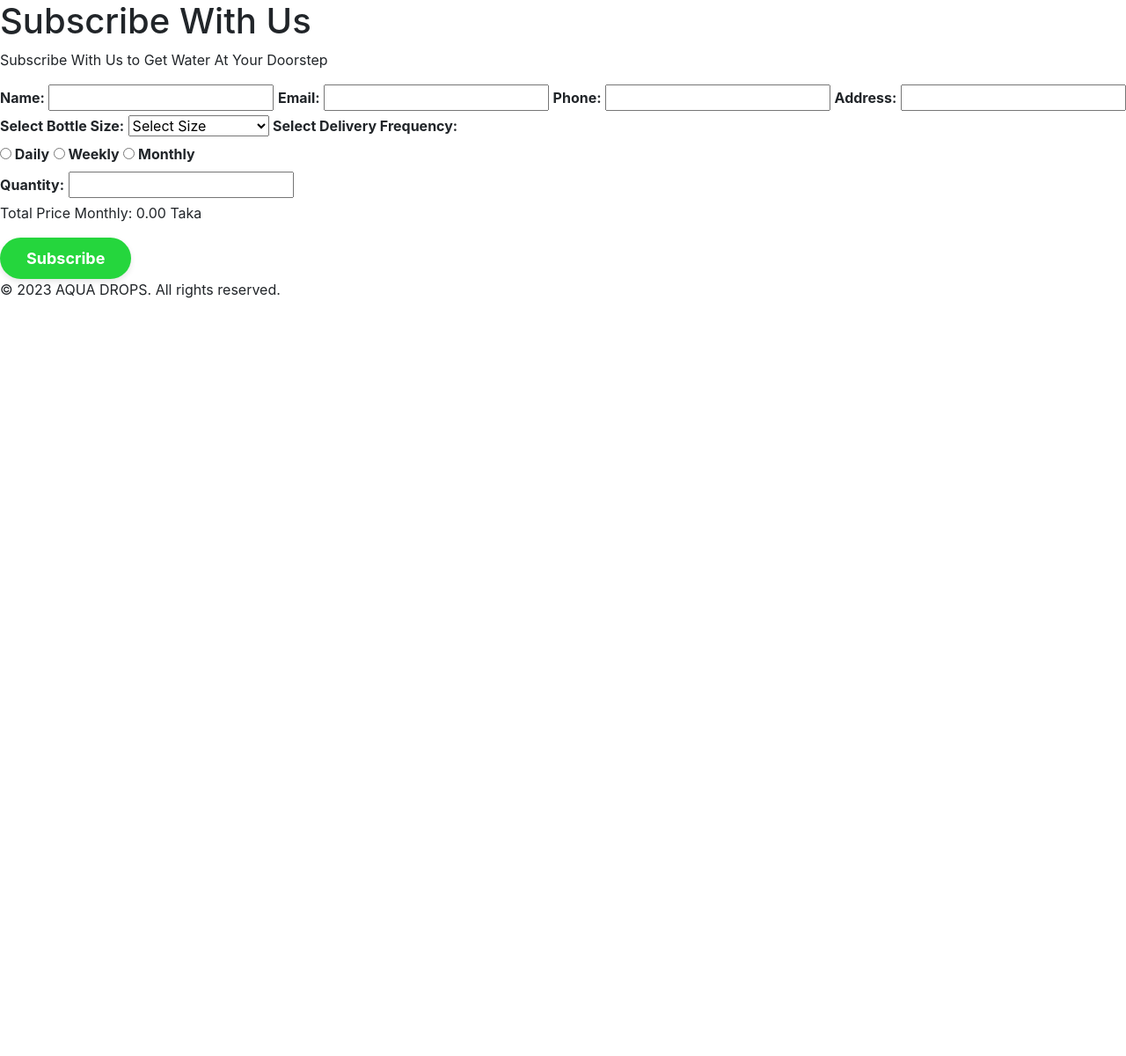
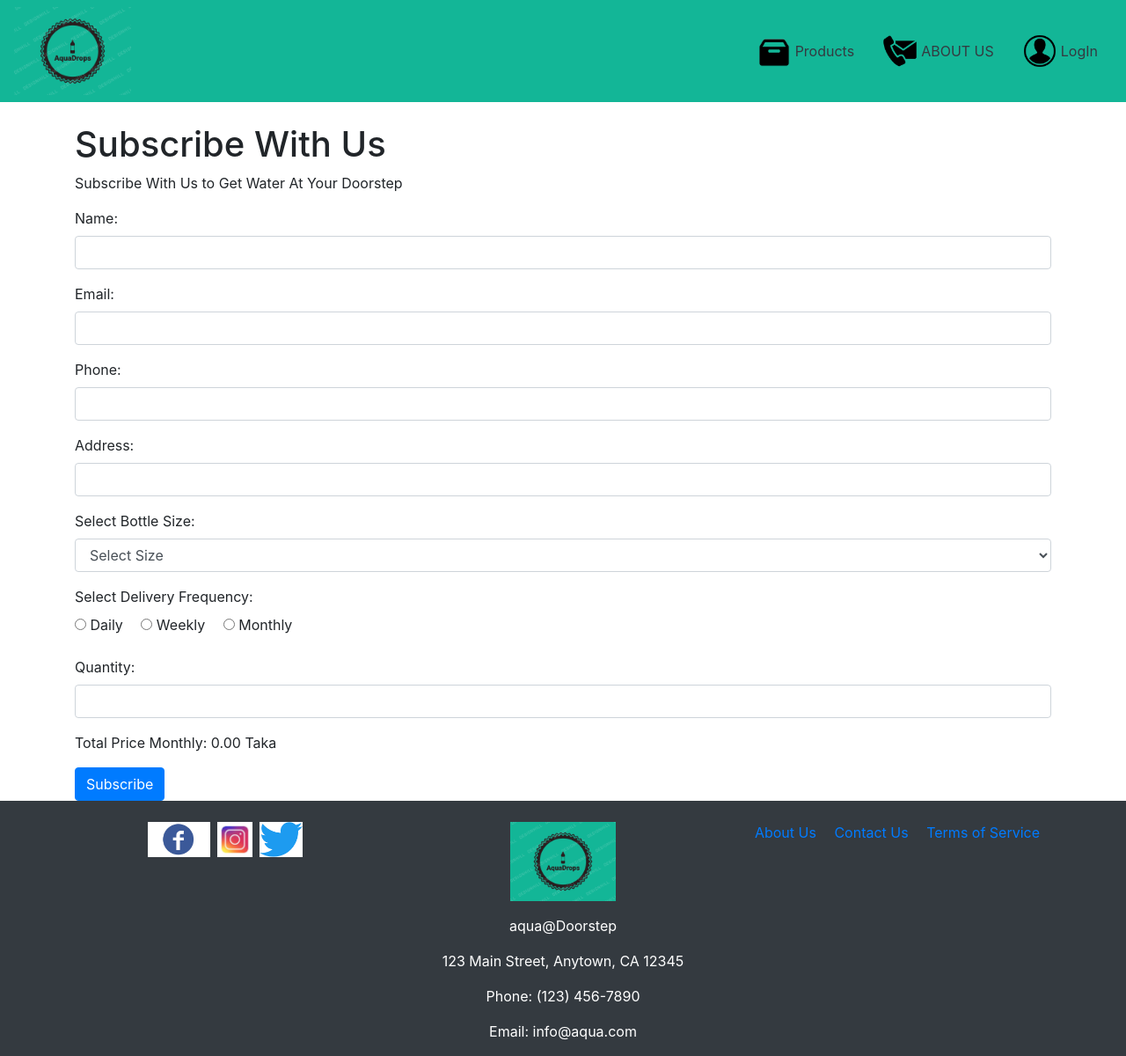
Before and after one commit to Shohan999Ronol/Aquadrops, a PHP site: page /subscribe.php in a window 1280 px wide. Shown: the whole page at 88% size. Before the commit the page ends 339 px from the top, so only its background shows below. Run offline with PHP 8.4, Linux system fonts and the light colour scheme; some libraries are stand-ins or nearby versions.

Commit message:
fixed sub form

```diff
--- a/subscribe.php
+++ b/subscribe.php
@@ -1,71 +1,82 @@
+<?php
+  include('login_check.php');
+  ?>
+
+
+
 <!DOCTYPE html>
 <html lang="en">
 <head>
-<!-- Meta tags and title -->
     <meta charset="UTF-8">
     <meta name="viewport" content="width=device-width, initial-scale=1.0">
-        <link rel="stylesheet" href="frontend/style.css">
-        <link rel="stylesheet" href="frontend/cart.css">
+    <link rel="stylesheet" href="https://stackpath.bootstrapcdn.com/bootstrap/4.5.2/css/bootstrap.min.css">
     <link rel="preconnect" href="https://fonts.googleapis.com">
     <link rel="preconnect" href="https://fonts.gstatic.com" crossorigin>
     <link href="https://fonts.googleapis.com/css2?family=Playfair+Display&display=swap" rel="stylesheet">
-        <meta charset="utf-8">
-        <meta name="viewport" content="width=device-width, initial-scale=1">
-        <!-- Google Font: Source Sans Pro -->
-        <link rel="stylesheet" href="https://fonts.googleapis.com/css?family=Source+Sans+Pro:300,400,400i,700&display=fallback">
      <!-- Font Awesome -->
      <link rel="stylesheet" href="frontend/plugins/fontawesome-free/css/all.min.css">
-        <!-- Theme style -->
-        <link rel="stylesheet" href="frontend/css/adminlte.min.css">
-        <link rel="stylesheet" href="frontend/css/custom.css">
-        <!-- bootstrap -->
-        <link rel="stylesheet" href="https://stackpath.bootstrapcdn.com/bootstrap/4.5.2/css/bootstrap.min.css">
 
-        <title>Subscribe </title>
+    <title>Subscribe</title>
 </head>
 <body>
-  <header>
-    <h1>Subscribe With Us</h1>
+    <?php include('header.php'); ?>
+
+    <div class="container">
+        <h1 class="mt-4">Subscribe With Us</h1>
         <p>Subscribe With Us to Get Water At Your Doorstep</p>
-  </header>
+        <form class="subscribe-form">
+            <div class="form-group">
+                <label for="name">Name:</label>
+                <input type="text" id="name" name="name" class="form-control" required>
+            </div>
 
-  <main>
-    <form class="subscribe-form">
-      <label for="name">Name:</label>
-      <input type="text" id="name" name="name" required>
+            <div class="form-group">
+                <label for="email">Email:</label>
+                <input type="email" id="email" name="email" class="form-control" required>
+            </div>
 
-      <label for="email">Email:</label>
-      <input type="email" id="email" name="email" required>
+            <div class="form-group">
+                <label for="phone">Phone:</label>
+                <input type="tel" id="phone" name="phone" class="form-control" required>
+            </div>
 
-      <label for="phone">Phone:</label>
-      <input type="tel" id="phone" name="phone" required>
+            <div class="form-group">
+                <label for="address">Address:</label>
+                <input type="text" id="address" name="address" class="form-control" required>
+            </div>
 
-      <label for="address">Address:</label>
-      <input type="text" id="address" name="address" required>
-
+            <div class="form-group">
                 <label for="bottle-size">Select Bottle Size:</label>
-      <select id="bottle-size" name="bottle-size" required>
+                <select id="bottle-size" name="bottle-size" class="form-control" required>
                     <option value="" disabled selected>Select Size</option>
                     <option value="20">20 Liters</option>
                     <option value="40">40 Liters</option>
                     <option value="premium">Premium 40 Liters</option>
                 </select>
+            </div>
 
+            <div class="form-group">
                 <label>Select Delivery Frequency:</label>
                 <div class="frequency-options">
-        <label><input type="radio" name="frequency" value="daily" required> Daily</label>
-        <label><input type="radio" name="frequency" value="weekly"> Weekly</label>
+                    <label class="mr-3"><input type="radio" name="frequency" value="daily" required> Daily</label>
+                    <label class="mr-3"><input type="radio" name="frequency" value="weekly"> Weekly</label>
                     <label><input type="radio" name="frequency" value="monthly"> Monthly</label>
                 </div>
+            </div>
 
+            <div class="form-group">
                 <label for="quantity">Quantity:</label>
-      <input type="number" id="quantity" name="quantity" min="1" required>
+                <input type="number" id="quantity" name="quantity" class="form-control" min="1" required>
+            </div>
 
             <p>Total Price Monthly: <span id="total-price">0.00 Taka</span></p>
 
-      <button type="submit" class="subscribe-button">Subscribe</button>
+            <button type="submit" class="btn btn-primary">Subscribe</button>
         </form>
-  </main>
+    </div>
+
+    <?php include('footer.php'); ?>
+
   <script>
     document.addEventListener("DOMContentLoaded", function () {
       const bottleSizeSelect = document.getElementById("bottle-size");
@@ -115,8 +126,6 @@
       frequencyOptions.forEach(option => option.addEventListener("change", updateTotalPrice));
     });
   </script>
-  <footer>
-    <p>&copy; 2023 AQUA DROPS. All rights reserved.</p>
-  </footer>
+
 </body>
 </html>
```
Lines whose indentation alone changed are shown as unchanged.
